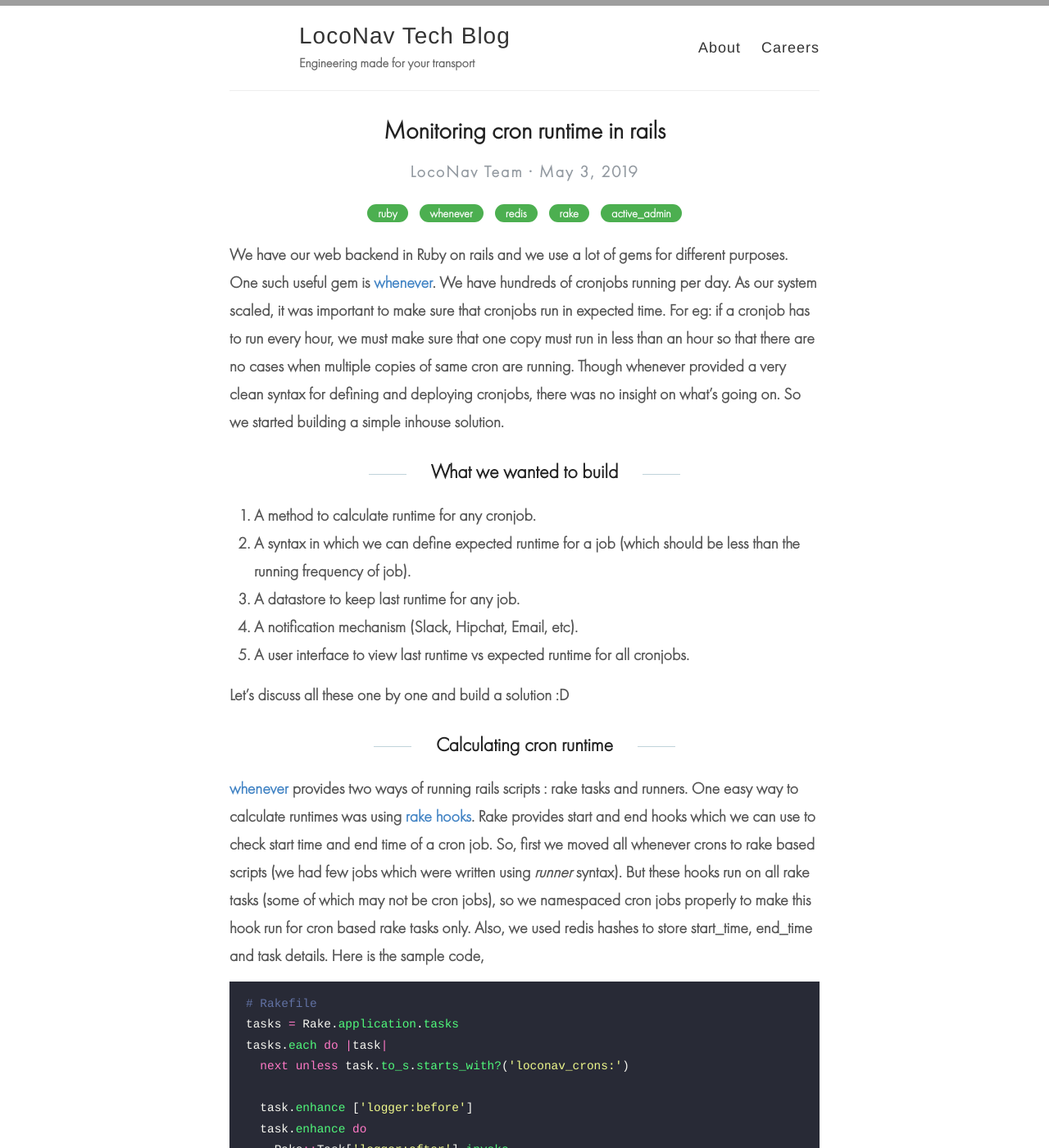
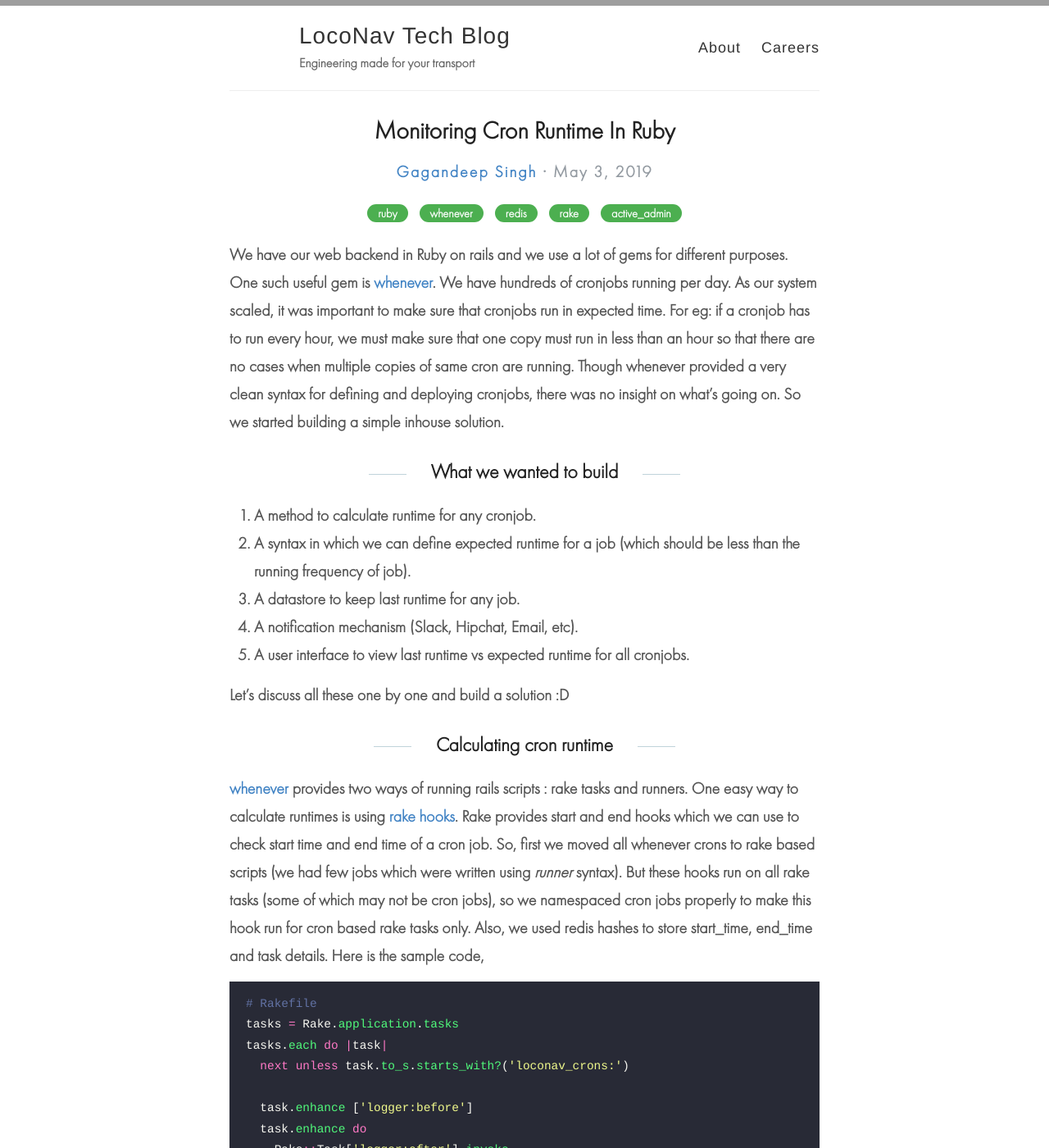
Before and after one commit to loconav-tech/blog, a Jekyll site: the page built from _posts/2019-05-03-monitoring-cron-runtime-in-rails.md, in a window 1280 px wide and 1400 px high. Shown: the whole window at 82% size. Built offline with Jekyll 4.4.1, drawn with Linux system fonts in a browser that asks for light colours; comment, search, counter and statistics services are not loaded; some of the changed text lies outside the part shown; grey boxes are pictures that could not be loaded.

Commit message:
Add authors. Minor changes in post

````diff
--- a/_config.yml
+++ b/_config.yml
@@ -5,8 +5,14 @@
 # Name of your site (displayed in the header)
 name: LocoNav Tech Blog
 
-# Name of the author
-author: LocoNav Team
+# Authors
+gagan93:
+  name: 'Gagandeep Singh'
+  web: 'https://gagan93jtg.github.io'
+bikash:
+  name: 'Bikash'
+  web: 'https://beeeku.github.io'
+
 
 # Short bio or description (displayed in the header)
 description: Engineering made for your transport
--- /dev/null
+++ b/_includes/author.html
@@ -0,0 +1 @@
+{% assign author = site[page.author] %}
--- a/_layouts/post.html
+++ b/_layouts/post.html
@@ -4,9 +4,16 @@ layout: default
 
 <article class="post detailed">
   <h1>{{ page.title }}</h1>
+  {% include author.html %}
 
   <div>
-    <p class="author_title">{{site.author}}  ·  {{ page.date | date: "%B %e, %Y" }}</p>
+    <p class="author_title">
+      <a href="{{ author.web }}" target="_blank" >
+        {{ author.name }}
+      </a>
+      ·  {{ page.date | date: "%B %e, %Y" }}
+    </p>
+
     {% if page.last_modified_at %}
     <p class="author_title" datetime="{{ page.last_modified_at | date_to_xmlschema }}">(Updated: {{ page.last_modified_at | date: "%b %-d, %Y" }})</p>
     {% endif %}
@@ -26,6 +33,7 @@ layout: default
   <div class="entry">
     {{ content }}
   </div>
+  <br>
 
   <div>
     <p><span class="share-box">Share:</span> <a href="http://twitter.com/share?text={{ page.title }}&url={{site.url}}{{page.url}}" target="_blank">Twitter</a>, <a href="https://www.facebook.com/sharer.php?u={{site.url}}{{page.url}}" target="_blank">Facebook</a></p>
--- a/_posts/2019-05-03-monitoring-cron-runtime-in-rails.md
+++ b/_posts/2019-05-03-monitoring-cron-runtime-in-rails.md
@@ -1,7 +1,8 @@
 ---
 layout: post
-title: Monitoring cron runtime in rails
+title: Monitoring Cron Runtime In Ruby
 categories: [ruby, whenever, redis, rake, active_admin]
+author: gagan93
 ---
 
 We have our web backend in Ruby on rails and we use a lot of gems for different purposes. One such useful gem is **[whenever](https://github.com/javan/whenever)**. We have hundreds of cronjobs running per day. As our system scaled, it was important to make sure that cronjobs run in expected time. For eg: if a cronjob has to run every hour, we must make sure that one copy must run in less than an hour so that there are no cases when multiple copies of same cron are running. Though whenever provided a very clean syntax for defining and deploying cronjobs, there was no insight on what's going on. So we started building a simple inhouse solution.
@@ -17,7 +18,7 @@ Let's discuss all these one by one and build a solution :D
 
 
 ## Calculating cron runtime
-[whenever](https://github.com/javan/whenever) provides two ways of running rails scripts : rake tasks and runners. One easy way to calculate runtimes was using **[rake hooks](https://medium.com/@ochagata/implementing-global-hooks-for-rake-9a11632731a4)**. Rake provides **start** and **end** hooks which we can use to check start time and end time of a cron job. So, first we moved all whenever crons to rake based scripts (we had few jobs which were written using _runner_ syntax). But these hooks run on all rake tasks (some of which may not be cron jobs), so we namespaced cron jobs properly to make this hook run for cron based rake tasks only. Also, we used **redis** hashes to store start_time, end_time and task details. Here is the sample code,
+[whenever](https://github.com/javan/whenever) provides two ways of running rails scripts : rake tasks and runners. One easy way to calculate runtimes is using **[rake hooks](https://medium.com/@ochagata/implementing-global-hooks-for-rake-9a11632731a4)**. Rake provides **start** and **end** hooks which we can use to check start time and end time of a cron job. So, first we moved all whenever crons to rake based scripts (we had few jobs which were written using _runner_ syntax). But these hooks run on all rake tasks (some of which may not be cron jobs), so we namespaced cron jobs properly to make this hook run for cron based rake tasks only. Also, we used **redis** hashes to store start_time, end_time and task details. Here is the sample code,
 
 ```ruby
 # Rakefile
@@ -59,14 +60,11 @@ namespace :logger do
       msg += "\nCurrent Runtime : #{format_runtime(cron_runtime)}"
       msg += "\nFrequency #{to_hh_mm(task_details[:frequency])}"
       msg += "\nAt : #{task_details[:run_at_ist]}" if task_details[:run_at_ist].present?
-
       Notifier.send_message(msg) # Notify somewhere (eg email / slack)
 
       puts "Runtime #{cron_runtime} exceeded against expected runtime. Notified via webhook"
     end
-
     puts "#{Time.current} Completing task : #{task_name}"
-
   end
 
   def to_hh_mm(seconds)
@@ -145,7 +143,6 @@ end
 We are using redis for this purpose, code for which is wrapped in a module called `HeartBeat`. There is no special need to use Redis for storing stats, you could use MongoDB or even a SQL database for this.
 
 
-
 ## A notification mechanism
 `Notifier.send_message(msg)` in the code snippet is also kept as a black box. You can configure any notification mechanism in this class.
 
````
Also changed, not shown: other parts of _posts/2019-05-03-monitoring-cron-runtime-in-rails.md (+3 -2 lines).
